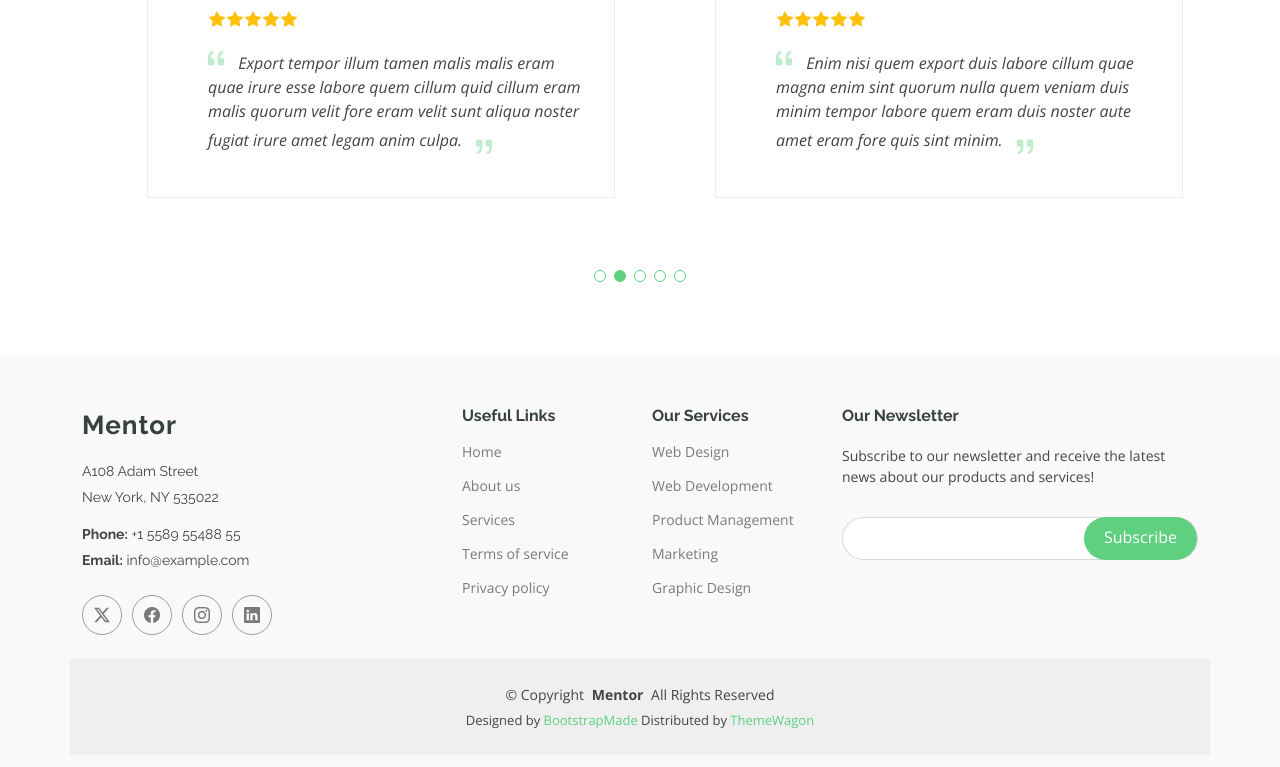
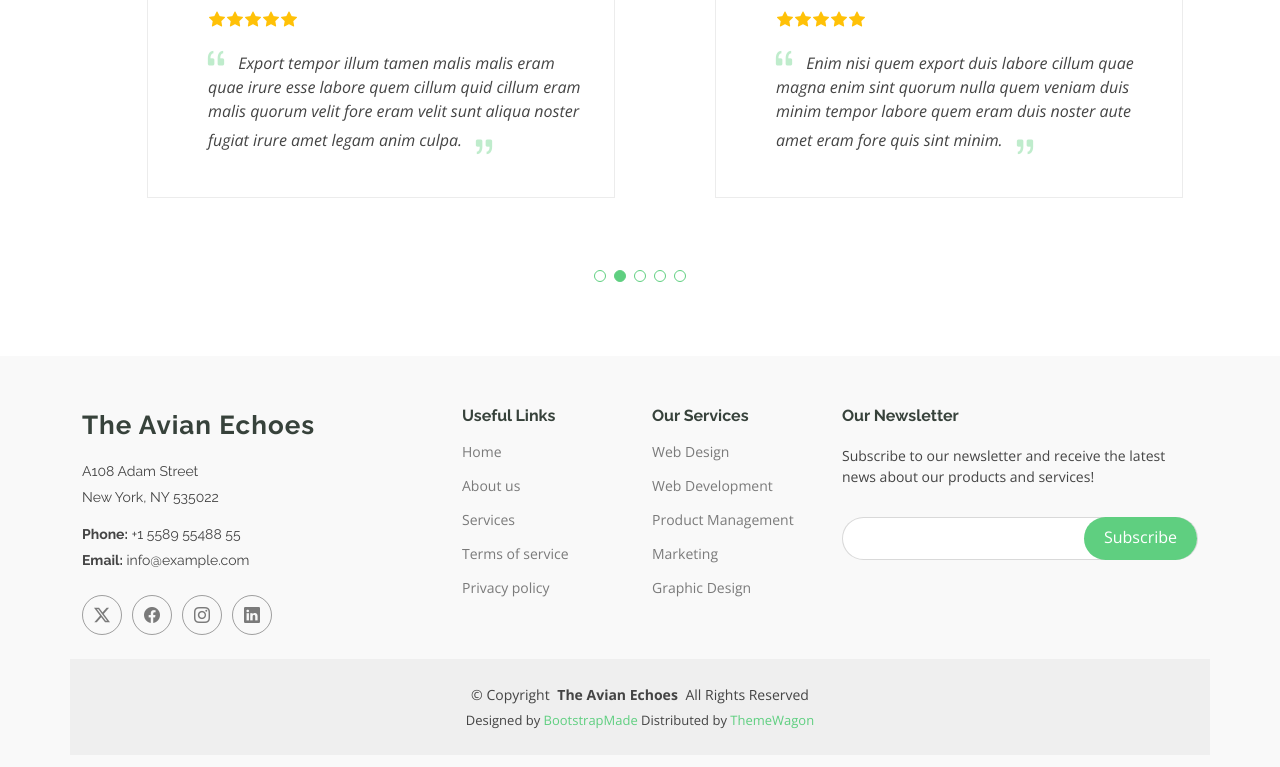
Before and after one commit to Kemekememo/THE-AVIAN-ECHOES, a plain HTML site: page about.html in a window 1280 px wide. Shown: the part 1410-2177 px from the top of the page. Drawn offline with nearby package versions, Linux system fonts and the light colour scheme.

Commit message:
Update about.html

```diff
--- a/about.html
+++ b/about.html
@@ -315,7 +315,7 @@
       <div class="row gy-4">
         <div class="col-lg-4 col-md-6 footer-about">
           <a href="index.html" class="logo d-flex align-items-center">
-            <span class="sitename">Mentor</span>
+            <span class="sitename">The Avian Echoes</span>
           </a>
           <div class="footer-contact pt-3">
             <p>A108 Adam Street</p>
@@ -368,7 +368,7 @@
     </div>
 
     <div class="container copyright text-center mt-4">
-      <p>© <span>Copyright</span> <strong class="px-1 sitename">Mentor</strong> <span>All Rights Reserved</span></p>
+      <p>© <span>Copyright</span> <strong class="px-1 sitename">The Avian Echoes</strong> <span>All Rights Reserved</span></p>
       <div class="credits">
         <!-- All the links in the footer should remain intact. -->
         <!-- You can delete the links only if you've purchased the pro version. -->
```
